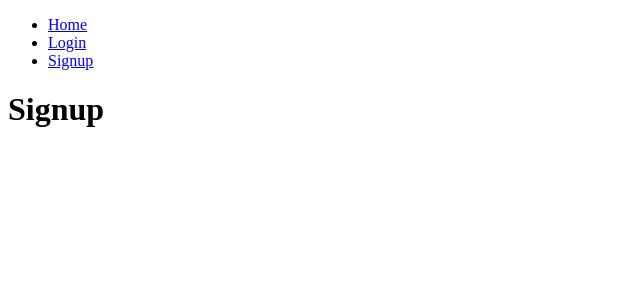
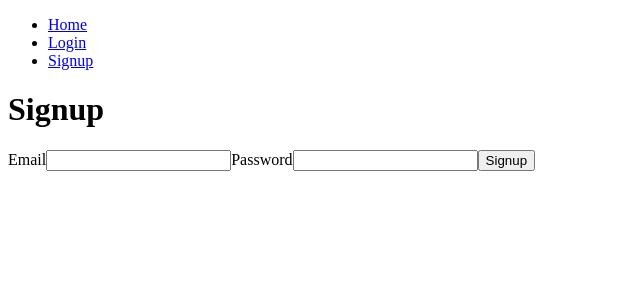
Before and after one commit to andrewdurnford/dungeonist, a React (Vite) app in the folder react/: page /signup in a window 1280 px wide. Shown: the top 300 px of the page, without its empty margins (0-640 px from the left). Built offline with nearby package versions, Linux system fonts and the light colour scheme.

Commit message:
feat(react): Add user signup form

```diff
--- a/react/package.json
+++ b/react/package.json
@@ -7,8 +7,11 @@
     "preview": "vite preview"
   },
   "dependencies": {
+    "@apollo/client": "^3.5.8",
+    "graphql": "^16.2.0",
     "react": "^17.0.2",
     "react-dom": "^17.0.2",
+    "react-hook-form": "^7.25.0",
     "react-router-dom": "^6.2.1"
   },
   "devDependencies": {
--- a/react/src/components/Signup.tsx
+++ b/react/src/components/Signup.tsx
@@ -1,5 +1,43 @@
+import { gql, useMutation } from "@apollo/client";
+import { useForm } from "react-hook-form";
+
+const SIGNUP = gql`
+  mutation Signup($input: SignupInput!) {
+    signup(input: $input) {
+      id
+      email
+    }
+  }
+`;
+
+type SignupInput = {
+  email: string;
+  password: string;
+};
+
 function Signup() {
-  return <h1>Signup</h1>;
+  const [signup, { loading, error }] = useMutation(SIGNUP, {
+    onError: (err) => console.error(err),
+  });
+  const { register, handleSubmit } = useForm<SignupInput>();
+  const onSubmit = handleSubmit(({ email, password }) =>
+    signup({ variables: { input: { email, password } } })
+  );
+
+  return (
+    <div>
+      <h1>Signup</h1>
+      <form onSubmit={onSubmit}>
+        <label htmlFor="email">Email</label>
+        <input type="text" id="email" {...register("email")} />
+        <label htmlFor="password">Password</label>
+        <input type="password" id="password" {...register("password")} />
+        <button type="submit">Signup</button>
+      </form>
+      {loading && <p>Loading...</p>}
+      {error && <p style={{ color: "red" }}>Error: {error.message}</p>}
+    </div>
+  );
 }
 
 export default Signup;
--- a/react/src/index.tsx
+++ b/react/src/index.tsx
@@ -1,5 +1,25 @@
+import {
+  ApolloClient,
+  ApolloProvider,
+  createHttpLink,
+  InMemoryCache,
+} from "@apollo/client";
 import React from "react";
 import ReactDOM from "react-dom";
 import App from "./components/App";
 
-ReactDOM.render(<App />, document.getElementById("root"));
+const httpLink = createHttpLink({
+  uri: "http://localhost:4000/graphql",
+});
+
+const client = new ApolloClient({
+  link: httpLink,
+  cache: new InMemoryCache(),
+});
+
+ReactDOM.render(
+  <ApolloProvider client={client}>
+    <App />
+  </ApolloProvider>,
+  document.getElementById("root")
+);
```
Also changed, not shown: 1 other file (tests, documents, lock files or other folders).
